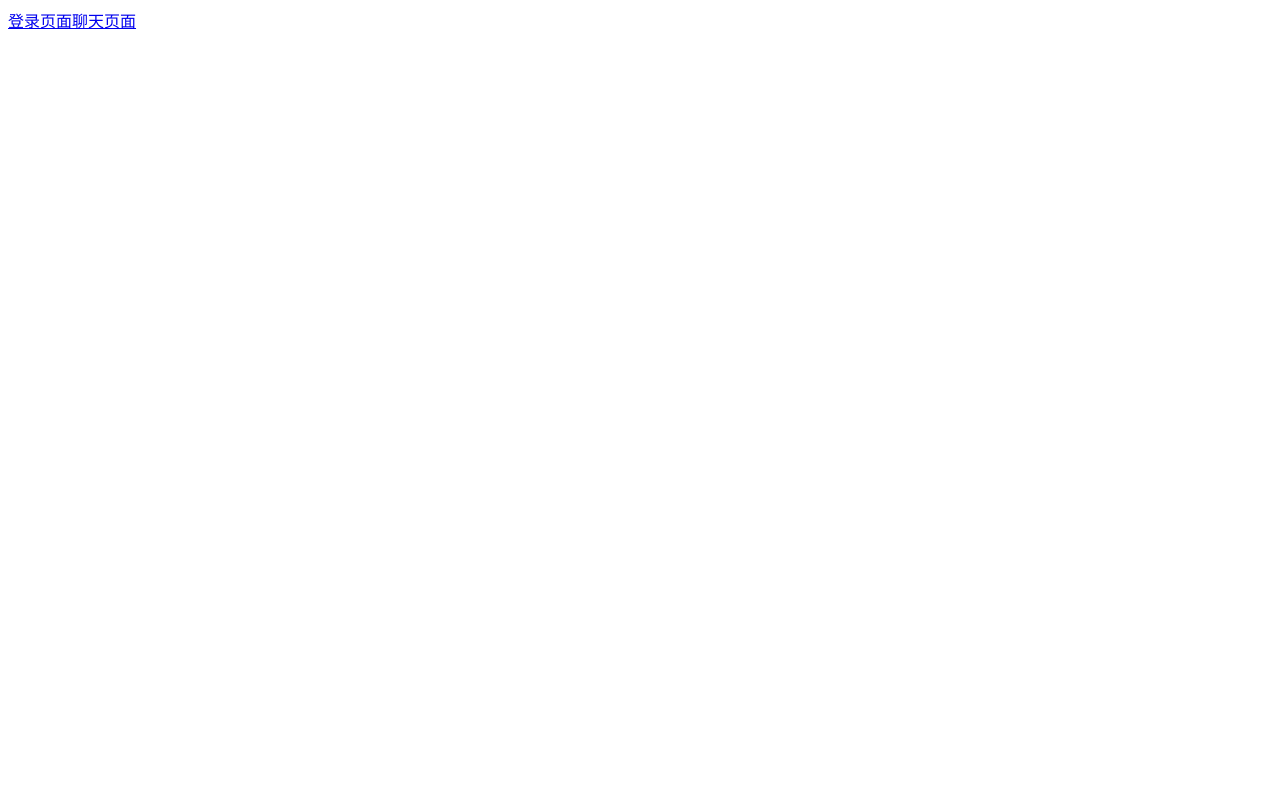
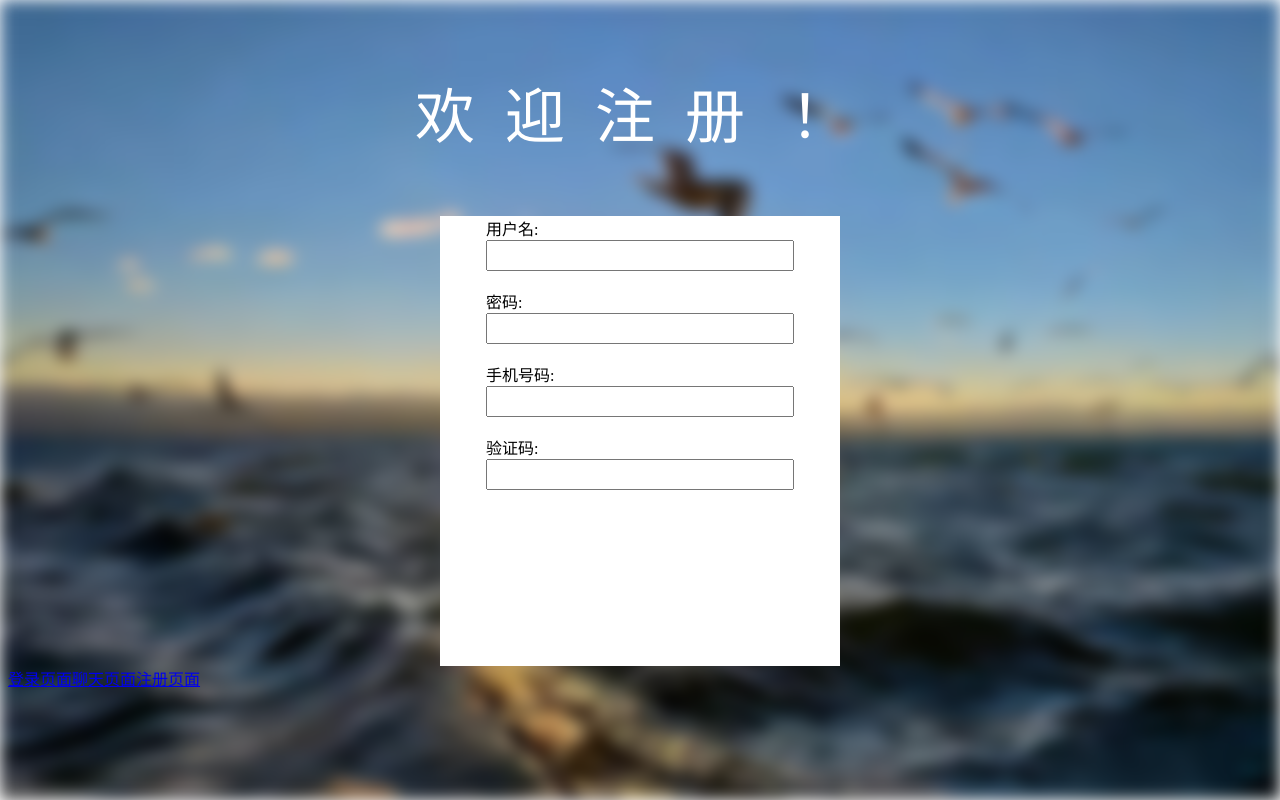
Before and after one commit to H-cyber677/YICHAT, a Vue app: page /for in a window 1280 px wide. Before the commit this address had no page. Built offline with nearby package versions, Linux system fonts and the light colour scheme.

Commit message:
feat:添加注册页面

```diff
--- a/src/App.vue
+++ b/src/App.vue
@@ -7,6 +7,7 @@ import { RouterView } from 'vue-router'
   <nav>
     <RouterLink to="/">登录页面</RouterLink>
     <RouterLink to="/about">聊天页面</RouterLink>
+    <RouterLink to="/for">注册页面</RouterLink>
   </nav>
 </template>
 <style scoped></style>
--- a/src/Pages/Login/Login.vue
+++ b/src/Pages/Login/Login.vue
@@ -1,28 +1,30 @@
 <template>
   <div class="Login">
     <div class="loginimg" :style="{ backgroundImage: `url(${backgroundimg})` }"></div>
-    <p class="title">Hello,Welcome Yicha!</p>
+
+    <div class="box">
+      <p class="title">Hello,Welcome Yichat!</p>
       <form action="/submit" method="post">
         <div class="form-group">
           <label for="username"></label>
-        <input type="text" id="username" name="username" placeholder="用户名ID" required /><br>
+          <input type="text" name="username" placeholder="用户名ID" required v-model="username" /><br>
         </div>
         <div class="form-group">
           <label for="password"></label>
-        <input type="pwd" name="password" id="password" placeholder="密码" required />
+          <input type="pwd" name="password" placeholder="密码" required v-model="password" />
         </div>
         <div class="reminder">
           <div class="checkbox">
-          <input type="checkbox" name="remember" id="remember" class="remember" required />
+            <input type="checkbox" name="remember" class="remember" required />
             <label for="remember-me">记住密码</label>
           </div>
           <div class="text">
             <p>忘记密码,<a href="">立即注册</a></p>
           </div>
         </div>
-
-      <button type="submit" id="login">登录</button>
+        <button type="submit" class="login" @click="login">登录</button>
       </form>
+    </div>
 
 
   </div>
@@ -60,19 +62,17 @@ function login() {
 </script>
 
 <style scoped>
-/* .Login{
-  width: 100%;
-  height: 100%;
-  position: absolute;
-  top: 0;
-  bottom: 0;
-  left: 0;
-  right: 0;
-  z-index: -1;
-  background-repeat: no-repeat;
-  background-size: cover;
+.Login{
+  display: flex;
+  flex-direction: column;
+  align-items: center;
+}
+.box{
+  display: flex;
+  flex-direction: column;
+  align-items: center;
 
-} */
+}
 .loginimg {
   width: 100%;
   height: 100%;
@@ -90,7 +90,8 @@ function login() {
 .title {
   color: #fff;
   font-size: 50px;
-
+  font-family: 'Courier New', Courier, monospace  ;
+  margin-top: 200px;
 }
 
 input {
@@ -103,26 +104,24 @@ input:hover {
 }
 
 .form-group {
+  margin-bottom: 50px;
+  font-size: 20px;
   display: flex;
+  flex-direction: column;
   align-items: center;
-  flex-direction: column;
-  margin-bottom: 50px;
-  transform: translateY(70px);
-  font-size: 20px;
 }
 
-#login {
+.login {
   width: 300px;
   height: 30px;
   font-size: 20px;
   color: #fff;
   background-color: rgb(11, 119, 220);
   border: none;
-  transition: transform 1s;
-  transform: translate(540px, 30px);
+
 }
 
-#login:hover {
+.login:hover {
   background-color: rgb(45, 73, 188);
 }
 
@@ -132,17 +131,11 @@ input:hover {
 }
 
 .reminder {
+  margin-top: -20px;
+  gap: 40px;
   display: flex;
   flex-direction: row;
-  justify-content: center;
-  margin-top: 80px;
-  gap: 30px;
+  align-items: baseline;
 }
-.checkbox{
-  display: flex;
-  align-items: center;
-}
-.text{
-  display: flex;
-}
+
 </style>
--- /dev/null
+++ b/src/Pages/Login/Register.vue
@@ -0,0 +1,126 @@
+<template>
+  <div class="Register">
+    <div class="register" :style="{ backgroundImage: `url(${backgroundimg})` }"></div>
+    <p class="title">欢迎注册！</p>
+    <div class="box">
+      <form action="submit" method="post">
+        <label for="uername">用户名:</label>
+        <input type="text" name="username" required /><br>
+        <label for="password">密码:</label>
+        <input type="pwd" name="password" required /><br>
+        <label for="phone">手机号码:</label>
+        <input type="text" name="phnoe" required /><br>
+        <label for="code">验证码:</label>
+        <input type="text" name="code" required />
+      </form>
+    </div>
+
+
+  </div>
+
+
+</template>
+
+
+
+
+
+
+
+
+<script setup lang="ts">
+import {
+  ref,
+  reactive,
+  watch,
+  onBeforeMount,
+  onMounted,
+  onBeforeUpdate,
+  onUpdated,
+  onBeforeUnmount,
+  onUnmounted,
+  onErrorCaptured,
+  onRenderTracked,
+  onRenderTriggered,
+} from "vue";
+import backgroundimg from "@/assets/image/backgroundimg.jpg"
+
+//生成验证码
+function generateCaptcha(length: number = 4): string {
+  const chars = 'ABCDEFGHIJKLMNOPQRSTUVWXYZabcdefghijklmnopqrstuvwxyz0123456789';
+  let captcha = '';
+  for (let i = 0; i < length; i++) {
+    captcha += chars.charAt(Math.floor(Math.random() * chars.length));
+  }
+  return captcha;
+}
+
+//发送验证码
+async function sendCaptcha(email: string, captcha: string): Promise<void> {
+  // 这里可以使用邮件服务或短信服务发送验证码
+  console.log(`验证码已发送至 ${email}: ${captcha}`);
+}
+
+//验证验证码
+function verifyCaptcha(userInput: string, storedCaptcha: string): boolean {
+  return userInput === storedCaptcha;
+}
+
+
+//存储验证码
+const captchaStore: { [key: string]: string } = {};
+
+function storeCaptcha(email: string, captcha: string): void {
+  captchaStore[email] = captcha;
+}
+
+function getCaptcha(email: string): string | undefined {
+  return captchaStore[email];
+}
+</script>
+
+
+<style scoped>
+.Register {
+  display: flex;
+  flex-direction: column;
+  align-items: center;
+
+}
+
+.register {
+  width: 100%;
+  height: 100%;
+  position: absolute;
+  top: 0;
+  bottom: 0;
+  left: 0;
+  right: 0;
+  z-index: -1;
+  background-repeat: no-repeat;
+  background-size: cover;
+  filter: blur(8px);
+}
+
+.box {
+  background-color: #fff;
+  width: 400px;
+  height: 450px;
+  display: flex;
+  justify-content: space-around;
+}
+
+.title {
+  color: #fff;
+  font-size: 60px;
+  letter-spacing: 30px;
+  font-family: 'Courier New', Courier, monospace;
+}
+
+
+input {
+  width: 300px;
+  height: 25px;
+  display: flex;
+}
+</style>
--- a/src/components/ChatWindow/components/ChatWindowheader.vue
+++ b/src/components/ChatWindow/components/ChatWindowheader.vue
@@ -1,4 +1,5 @@
 <script setup lang="ts">
+import { ref } from 'vue';
 import put from '@/assets/image/put.png'
 import back from '@/assets/image/back.png'
 import enlarge from '@/assets/image/enlarge.png'
@@ -11,14 +12,21 @@ function custom_close() {
   }
   else { }
 }
-function miniWindow(){
-  window.resizeTo(1,1)
-  window.moveTo(0,0)
+
+function miniWindow() {
+  if (confirm("您确定要最小化本页吗？")) {
+    document.body.style.display = 'none';
+  }
+
+
 }
+// function restoreWindow() {
+//   document.body.style.display = 'block';
+// }
 </script>
 <template>
   <div class="top">
-    <img :src="put" alt="" :style="{ width: '20px', height: '20px' }" class="img" @="miniWindow()">
+    <img :src="put" alt="" :style="{ width: '20px', height: '20px' }" class="img" @click="miniWindow()">
     <img :src="enlarge" alt="" :style="{ width: '20px', height: '20px' }" class="img">
     <img :src="back" alt="" :style="{ width: '20px', height: '20px' }" class="img" @click="custom_close()">
   </div>
--- a/src/router/router.ts
+++ b/src/router/router.ts
@@ -1,9 +1,11 @@
 import { createWebHistory, createRouter } from 'vue-router'
 import Chat from '@/components/Chat.vue';
 import Login from '@/Pages/Login/Login.vue';
+import Register from '@/Pages/Login/Register.vue'
 const routes = [
   { path: '/', component: Login },
-  { path: '/about', component: Chat }
+  { path: '/about', component: Chat },
+  { path: '/for', component: Register }
 ]
 
 
--- a/src/utils/axiosRequest.ts
+++ b/src/utils/axiosRequest.ts
@@ -94,7 +94,7 @@ class AxiosRequest {
       data: body,
     });
     return { data, status };
-  }
+  } //封装post请求
 
   async put<T>(url: string, body: object | FormData, config?: AxiosRequestConfig): Promise<BaseResponse<T>> {
     const { data, status } = await this.request<T>({
```
Lines whose indentation alone changed are shown as unchanged.
